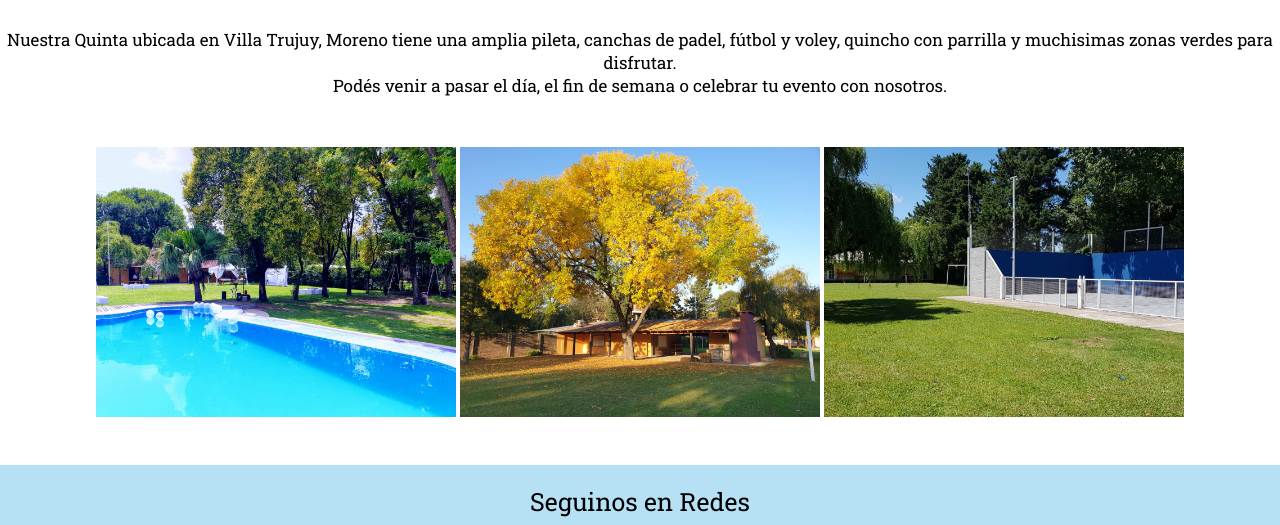
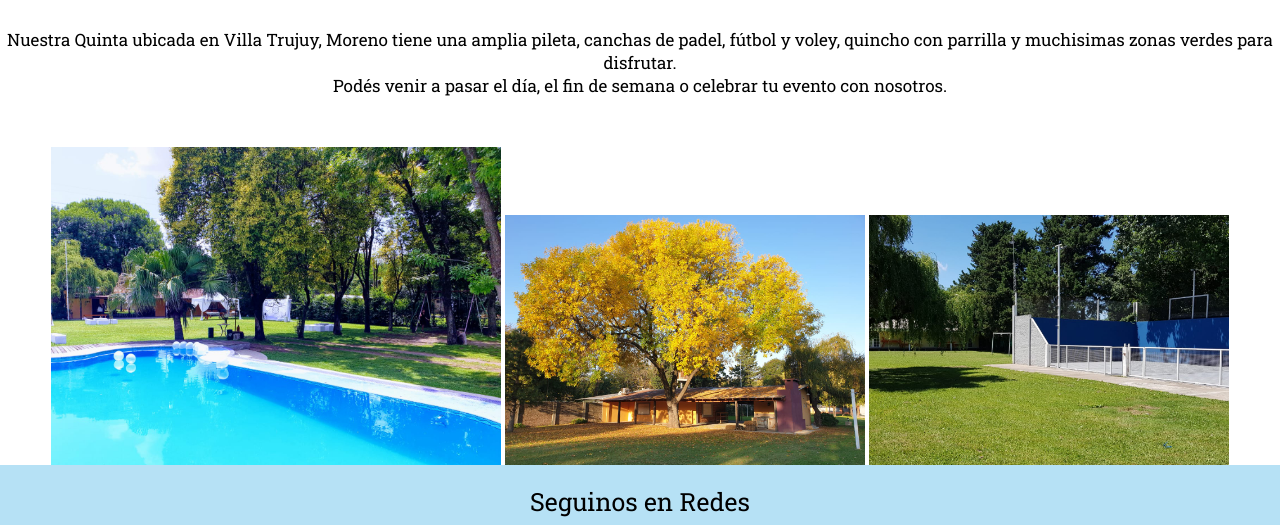
Before and after one commit to annabellavirginio/Mi-Quinta, a plain HTML site: page index.html in a window 1280 px wide. In both pictures the pointer is over the picture 275 px from the left and 617 px from the top of the page. Shown: the part 335-860 px from the top of the page. Drawn offline with Linux system fonts and the light colour scheme.

Commit message:
tuki listo para mergear

```diff
--- a/style.css
+++ b/style.css
@@ -105,6 +105,11 @@ footer{
 }
 .fotohome{
     width: 360px;
+    transition: width 2s;
+}
+.fotohome:hover{
+    width: 450px;
+
 }
 .bodyInfo{
     height: 900px;
```
